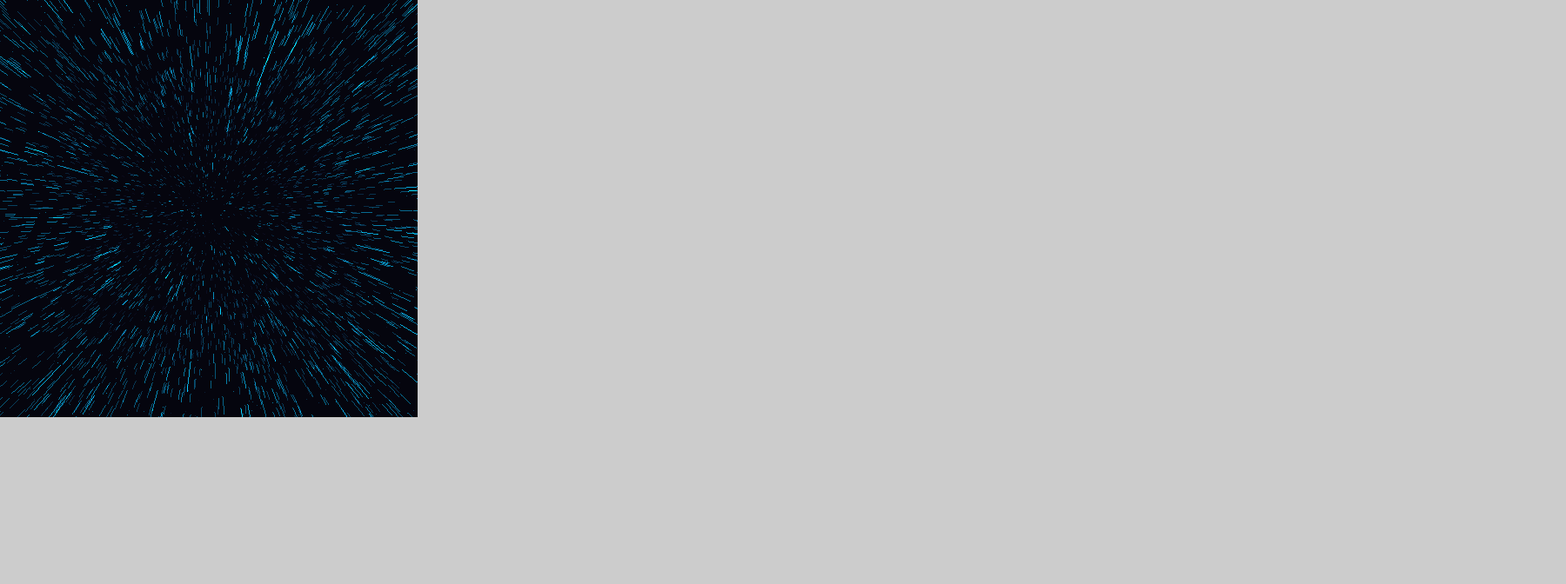
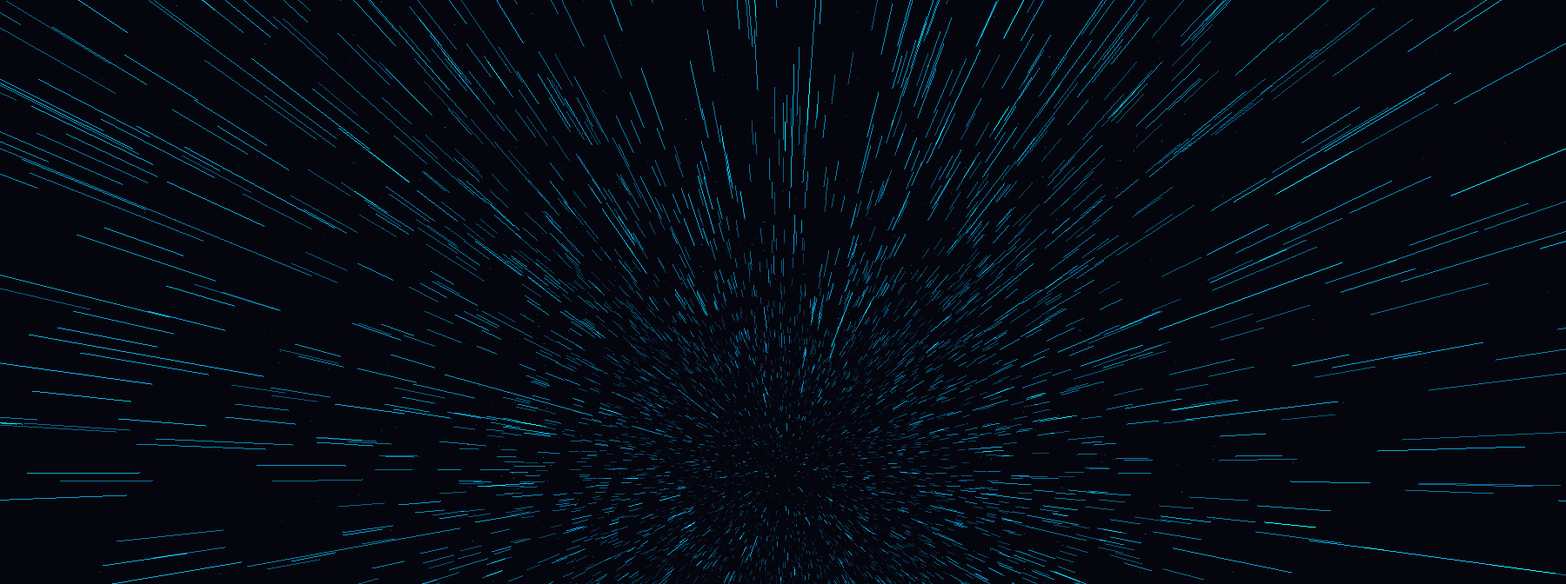
Before and after one commit to Mantranonymous/jquery-vortex, a plain HTML site: page index.html in a window 1280 px wide. Shown: the top 672 px of the page at 87% size, 1800 px wide, since content can reach past the window. Drawn offline with nearby package versions, Linux system fonts and the light colour scheme; animation ran at ten frames a second.

Commit message:
Correction

```diff
--- a/example2.html
+++ b/index.html
@@ -36,8 +36,8 @@
 
         #holder {
             position: absolute;
-            width: 480px;
-            height: 480px;
+            width: 1600px;
+            height: 1080px;
         }
 
     </style>
@@ -51,8 +51,8 @@
             //Settings - params for WarpDrive
             var settings = {
 
-                width: 480,
-                height: 480,
+                width: 1800,
+                height: 1080,
                 autoResize: false,
                 autoResizeMinWidth: null,
                 autoResizeMaxWidth: null,
```
